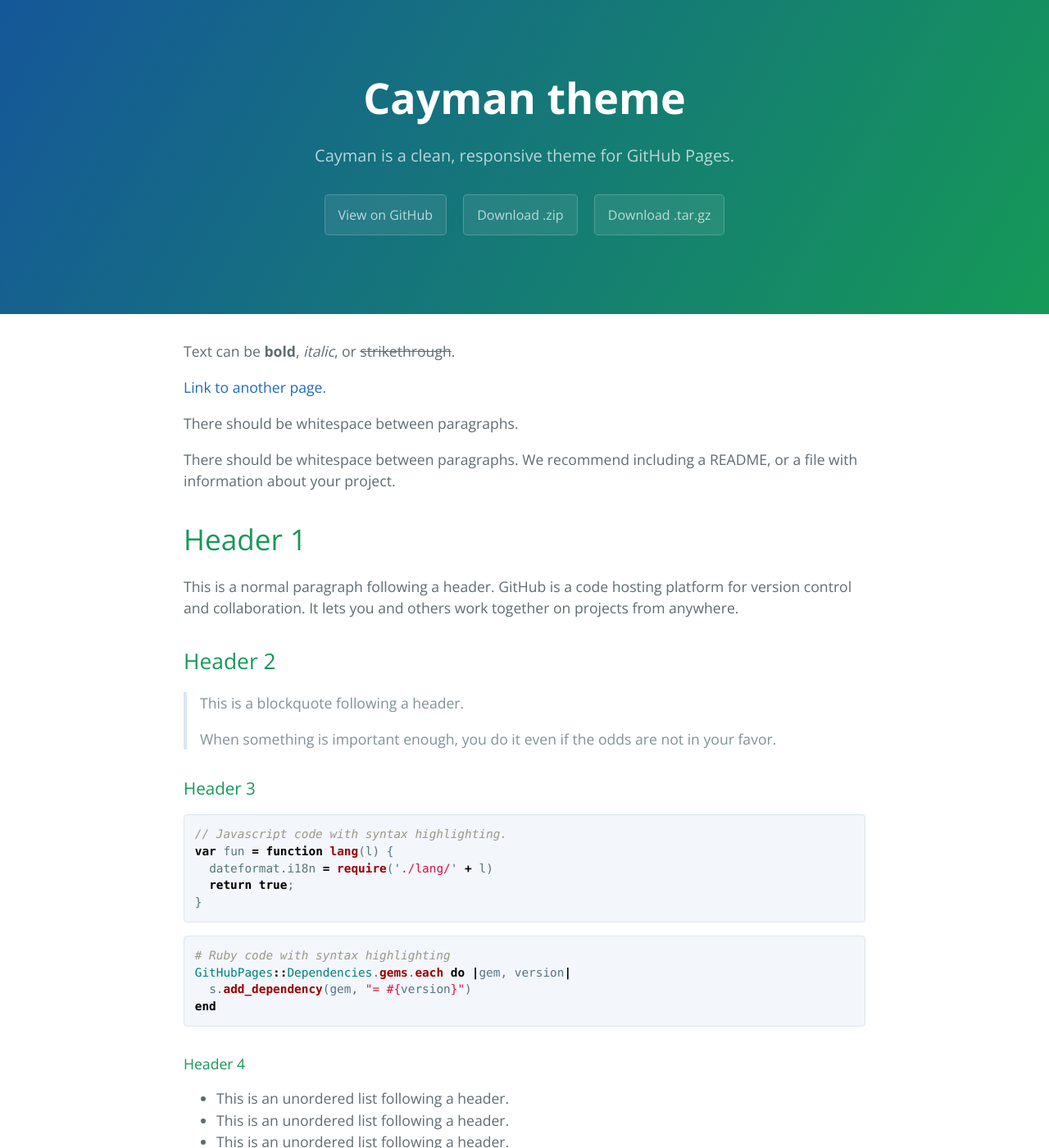
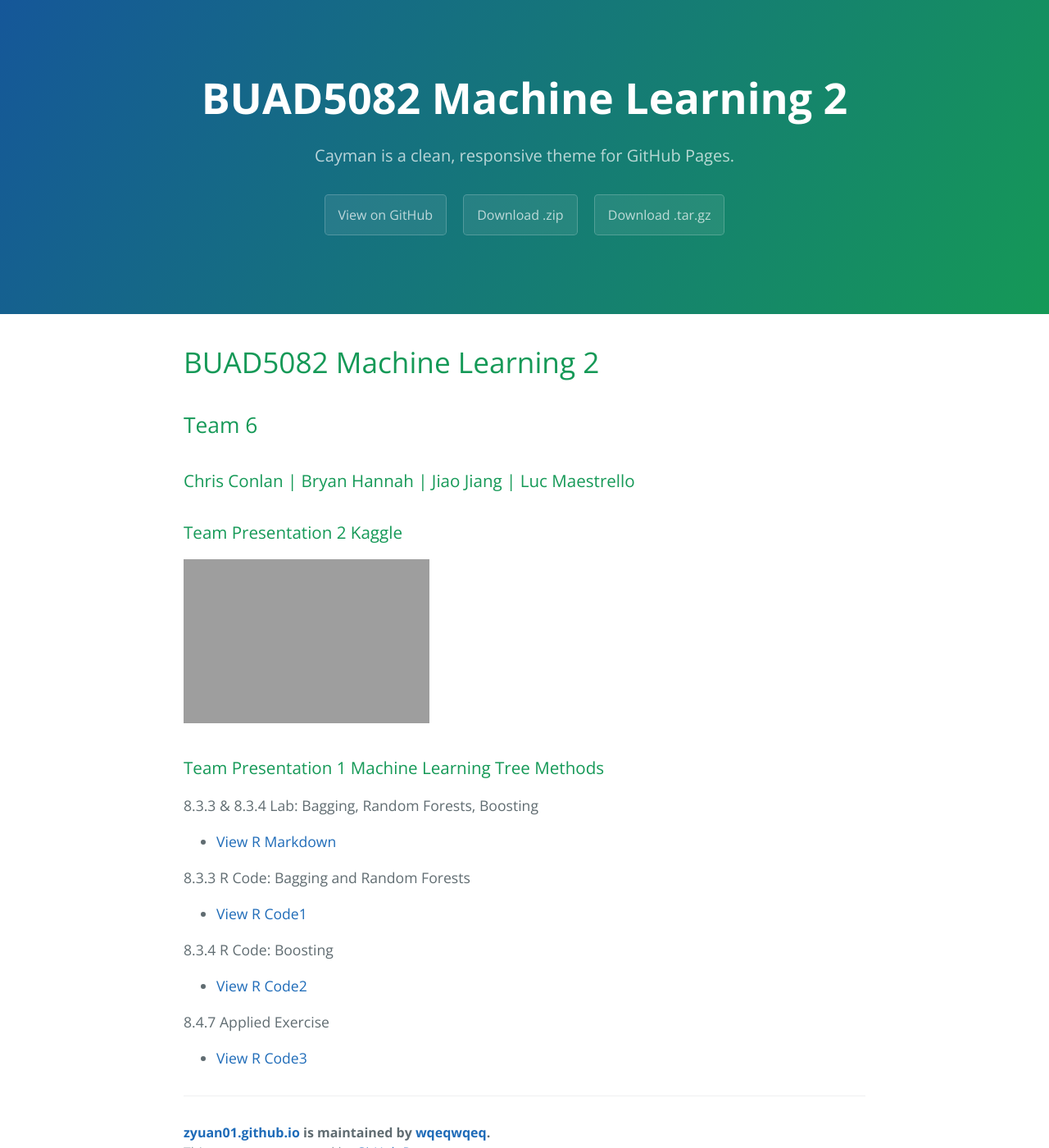
Before and after one commit to wqeqwqeq/zyuan01.github.io, a Jekyll site: the page built from index.md, in a window 1280 px wide and 1400 px high. Shown: the whole window at 82% size. Built offline with Jekyll 4.4.1, drawn with Linux system fonts in a browser that asks for light colours; our own code applies the rules of GitHub Pages for plain Markdown files; some of the changed text lies outside the part shown; grey boxes are pictures that could not be loaded.

Commit message:
Update index.md

````diff
--- a/index.md
+++ b/index.md
@@ -2,122 +2,25 @@
 layout: default
 ---
 
-Text can be **bold**, _italic_, or ~~strikethrough~~.
 
-[Link to another page](./another-page.html).
+# BUAD5082 Machine Learning 2
+## Team 6
+### Chris Conlan | Bryan Hannah | Jiao Jiang | Luc Maestrello
 
-There should be whitespace between paragraphs.
-
-There should be whitespace between paragraphs. We recommend including a README, or a file with information about your project.
-
-# Header 1
-
-This is a normal paragraph following a header. GitHub is a code hosting platform for version control and collaboration. It lets you and others work together on projects from anywhere.
-
-## Header 2
-
-> This is a blockquote following a header.
->
-> When something is important enough, you do it even if the odds are not in your favor.
-
-### Header 3
-
-```js
-// Javascript code with syntax highlighting.
-var fun = function lang(l) {
-  dateformat.i18n = require('./lang/' + l)
-  return true;
-}
-```
-
-```ruby
-# Ruby code with syntax highlighting
-GitHubPages::Dependencies.gems.each do |gem, version|
-  s.add_dependency(gem, "= #{version}")
-end
-```
-
-#### Header 4
-
-*   This is an unordered list following a header.
-*   This is an unordered list following a header.
-*   This is an unordered list following a header.
-
-##### Header 5
-
-1.  This is an ordered list following a header.
-2.  This is an ordered list following a header.
-3.  This is an ordered list following a header.
-
-###### Header 6
-
-| head1        | head two          | three |
-|:-------------|:------------------|:------|
-| ok           | good swedish fish | nice  |
-| out of stock | good and plenty   | nice  |
-| ok           | good `oreos`      | hmm   |
-| ok           | good `zoute` drop | yumm  |
-
-### There's a horizontal rule below this.
-
-* * *
-
-### Here is an unordered list:
-
-*   Item foo
-*   Item bar
-*   Item baz
-*   Item zip
-
-### And an ordered list:
-
-1.  Item one
-1.  Item two
-1.  Item three
-1.  Item four
-
-### And a nested list:
-
-- level 1 item
-  - level 2 item
-  - level 2 item
-    - level 3 item
-    - level 3 item
-- level 1 item
-  - level 2 item
-  - level 2 item
-  - level 2 item
-- level 1 item
-  - level 2 item
-  - level 2 item
-- level 1 item
-
-### Small image
-
-![Octocat](https://github.githubassets.com/images/icons/emoji/octocat.png)
-
-### Large image
-
-![Branching](https://guides.github.com/activities/hello-world/branching.png)
+### Team Presentation 2 Kaggle
+<img src="/class_project/github1.jpg" width="300" height="200" class="img-responsive" alt="">
 
 
-### Definition lists can be used with HTML syntax.
+### Team Presentation 1 Machine Learning Tree Methods
 
-<dl>
-<dt>Name</dt>
-<dd>Godzilla</dd>
-<dt>Born</dt>
-<dd>1952</dd>
-<dt>Birthplace</dt>
-<dd>Japan</dd>
-<dt>Color</dt>
-<dd>Green</dd>
-</dl>
+8.3.3 & 8.3.4 Lab: Bagging, Random Forests, Boosting
+  - [View R Markdown](Lab.html)
 
-```
-Long, single-line code blocks should not wrap. They should horizontally scroll if they are too long. This line should be long enough to demonstrate this.
-```
+8.3.3 R Code: Bagging and Random Forests
+  - [View R Code1](8.3.3.R)
 
-```
-The final element.
-```
+8.3.4 R Code: Boosting
+  - [View R Code2](8.3.4.R)
+
+8.4.7 Applied Exercise
+  - [View R Code3](8.4.7.R)
````
